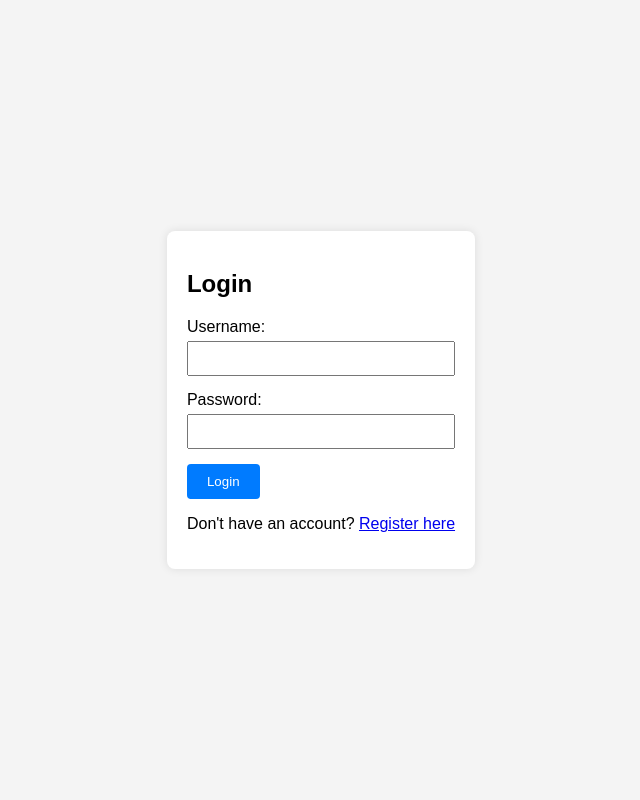
After one commit to thierryrudaseswa/DJANGOPRo, a Django app: page /login/ in a window 1280 px wide. The commit adds this page. Shown: the whole page, without its empty margins (319-959 px from the left). Run offline with Django 4.2, Linux system fonts and the light colour scheme; parts of the project's set-up code (start-up, migrations or seed data) failed here and were passed over.

Commit message:
The authentication in django python and form handling

```diff
--- a/blogapp/settings.py
+++ b/blogapp/settings.py
@@ -134,6 +134,7 @@ STATIC_URL = 'static/'
 STATICFILES_DIRS = (
     os.path.join(BASE_DIR, 'static'),
 )
+LOGIN_REDIRECT_URL = 'home'
 
 # Default primary key field type
 # https://docs.djangoproject.com/en/4.2/ref/settings/#default-auto-field
--- a/blogapp/urls.py
+++ b/blogapp/urls.py
@@ -16,8 +16,14 @@ Including another URLconf
 """
 from django.contrib import admin
 from django.urls import path, include
+from myblog import views
 
 urlpatterns = [
     path('admin/', admin.site.urls),
     path('', include('myblog.urls')),
+    path('', views.home_view, name="home"),
+    path('login/', views.login_view, name='login'),
+    path('logout/', views.logout_view, name='logout'),
+    path('register/', views.register_view, name='register'),
+    path('protected/', views.ProtectedView.as_view(), name='protected'),
 ]
--- a/myblog/static/styles/styles.css
+++ b/myblog/static/styles/styles.css
@@ -1,95 +1,56 @@
-body{
-    font-family: Arial, Helvetica, sans-serif;
-    background-color: #f9f9f9;
-    color: #333;
-    margin:0;
-    padding: 20px;
-    overflow: hidden;
+
+body {
+    font-family: Arial, sans-serif;
+    background-color: #f4f4f4;
+    margin: 0;
+    padding: 0;
+    display: flex;
+    justify-content: center;
+    align-items: center;
+    height: 100vh;
 }
 
-h1{
-    color: #4a90e2;
+.container {
+    background: #fff;
+    padding: 20px;
+    border-radius: 8px;
+    box-shadow: 0 0 10px rgba(0, 0, 0, 0.1);
 }
 
-a{
-    text-decoration: none;
-    color: #4a90e2;
-}
-a:hover{
-    text-decoration: underline;
+h2 {
+    margin-bottom: 20px;
 }
 
-button{
-    background-color: #4a90e2;
-    color: #fff;
-    padding: 10px 20px;
-    border: none;
-    border-radius: 5px;
-    cursor: pointer;
-}
-button:hover{
-    background-color: #357ab8;
+.form-group {
+    margin-bottom: 15px;
 }
 
-/* Home Page */
-.centered-content{
-    height: 100vh;
-    display: flex;
-    flex-direction: column;
-    justify-content: center;
-    align-items: center;
-}
-
-.btn{
-    font-size: 16px;
-    outline: none;
-}
-
-.logo{
-    width: 13%;
-    max-width: 600px;
+label {
     display: block;
-    margin: 0 auto 20px;
-}
-
-/* Form Styling */
-
-form{
-    max-width: 400px;
-    margin: 0 auto;
-    border: 1px solid #fff;
-    border-radius: 10px;
-    box-shadow: 0 4p 8px rgba(0,0,0,0.1);
-    padding: 20px;
-}
-
-label{
-    font-weight: bold;
+    margin-bottom: 5px;
 }
 
 input[type="text"],
-input[type="email"],
-textarea{
+input[type="password"] {
     width: 100%;
     padding: 8px;
-    margin: 10px 0 20px;
-    border-radius: 5px;
     box-sizing: border-box;
-    border: 1px solid #ddd;
 }
 
-/* Success Page Styling */
-.success-message{
-    text-align: center;
-    max-width: 400px;
-    margin: 0 auto;
-    border: 1px solid #ddd;
-    border-radius: 5px;
-    background-color: #fff;
-    box-shadow: 0 4px 8px rgba(0,0,0,0.1);
-    padding: 20px;
+button {
+    background: #007bff;
+    color: #fff;
+    border: none;
+    padding: 10px 20px;
+    cursor: pointer;
+    border-radius: 4px;
 }
 
-.success-message p{
-    margin: 20px 0;
+button:hover {
+    background: #0056b3;
 }
+
+.error {
+    color: red;
+    margin-top: 10px;
+}
--- /dev/null
+++ b/myblog/templates/accounts/login.html
@@ -0,0 +1,30 @@
+{% load static %}
+<!DOCTYPE html>
+<html>
+<head>
+    <title>Login</title>
+    <link rel="stylesheet" type="text/css" href="{% static 'styles/styles.css' %}">
+</head>
+<body>
+    <div class="container">
+        <h2>Login</h2>
+        <form method="post" action="{% url 'login' %}">
+            {% csrf_token %}
+            <input type="hidden" name="next" value="{{ next }}">
+            <div class="form-group">
+                <label for="username">Username:</label>
+                <input type="text" name="username" id="username" required>
+            </div>
+            <div class="form-group">
+                <label for="password">Password:</label>
+                <input type="password" name="password" id="password" required>
+            </div>
+            <button type="submit">Login</button>
+        </form>
+        {% if error %}
+            <p class="error">{{ error }}</p>
+        {% endif %}
+        <p>Don't have an account? <a href="{% url 'register' %}">Register here</a></p>
+    </div>
+</body>
+</html>
--- a/myblog/urls.py
+++ b/myblog/urls.py
@@ -3,7 +3,13 @@ from . import views
 
 urlpatterns = [
     # path('', views.index)
-    path('', views.home_view, name='home'),
-    path('contact/', views.contact_view, name='contact'),
-    path('contact/success', views.contact_success_view, name='contact-success')
+    # path('', views.home_view, name='home'),
+    # path('contact/', views.contact_view, name='contact'),
+    # path('contact/success', views.contact_success_view, name='contact-success')
+    path('', views.home_view, name="home"),
+    path('login/', views.login_view, name='login'),
+    path('logout/', views.logout_view, name='logout'),
+    path('register/', views.register_view, name='register'),
+    path('protected/', views.ProtectedView.as_view(), name='protected'),
+
 ]
--- a/myblog/views.py
+++ b/myblog/views.py
@@ -5,28 +5,103 @@ from .form import ContactForm
 
 # Create your views here.
 
-def index(request):
-    tours = Tour.objects.all()
-    context = {"tours" : tours}
-    return render(request, 'tours/index.html', context)
+# def index(request):
+#     tours = Tour.objects.all()
+#     context = {"tours" : tours}
+#     return render(request, 'tours/index.html', context)
 
-def home_view(request):
-    return render(request, 'form_app/home.html')
+# def home_view(request):
+#     return render(request, 'form_app/home.html')
 
 
-def contact_view(request):
-    if request.method == "POST":
-        form = ContactForm(request.POST)
-        if form.is_valid():
-            form.send_email()
-            return redirect('contact-success')
+# def contact_view(request):
+#     if request.method == "POST":
+#         form = ContactForm(request.POST)
+#         if form.is_valid():
+#             form.send_email()
+#             return redirect('contact-success')
 
 
-    else:
-        form = ContactForm()
-    context = {'form':form}
-    return render(request, 'form_app/contact.html', context)
+#     else:
+#         form = ContactForm()
+#     context = {'form':form}
+#     return render(request, 'form_app/contact.html', context)
 
 
-def contact_success_view(request):
-    return render(request, 'form_app/contact_success.html')
+# def contact_success_view(request):
+#     return render(request, 'form_app/contact_success.html')
+
+# To handle views and redirects
+from django.shortcuts import render, redirect
+
+# To Import auth functions form Django
+from django.contrib.auth import authenticate, login, logout
+
+# The login_required decorator to protect views
+from django.contrib.auth.decorators import login_required
+
+# For class-based views[CBV]
+from django.contrib.auth.mixins import LoginRequiredMixin
+
+# For class-based views[CBV]
+from django.views import View
+
+#  Import the User class (model)
+from django.contrib.auth.models import User
+
+# Import the RegisterForm from forms.py
+from .forms import RegisterForm
+
+
+def register_view(request):
+    if request.method == "POST":
+        form = RegisterForm(request.POST)
+        if form.is_valid():
+            username = form.cleaned_data.get("username")
+            password = form.cleaned_data.get("password")
+            user = User.objects.create_user(username=username, password=password)
+            login(request, user)
+            return redirect("home")
+        else:
+            form = RegisterForm()
+        return render(request, "accounts/register.html", {"form": form})
+
+
+def login_view(request):
+    error_message = None
+    if request.method == "POST":
+        username = request.POST.get("username")
+        password = request.POST.get("password")
+        user = authenticate(request, username=username, password=password)
+        if user is not None:
+            login(request, user)
+            next_url = request.POST.get("next") or request.GET.get("next") or "home"
+            return redirect(next_url)
+        else:
+            error_message = "Invalid credentials"
+    return render(request, "accounts/login.html", {"error": error_message})
+
+
+def logout_view(request):
+    if request.method == "POST":
+        logout(request)
+        return redirect("login")
+    else:
+        return redirect("home")
+
+
+# Home View
+# Using the decorator
+@login_required
+def home_view(request):
+    return render(request, "auth1_app/home.html")
+
+
+# Protected View
+class ProtectedView(LoginRequiredMixin, View):
+    login_url = "/login/"
+    # 'next' - to redirect URL
+    redirect_field_name = "redirect_to"
+
+    def get(self, request):
+        return render(request, "registration/protected.html")
```
Also changed, not shown: myblog/form.py (+25 -6 lines), myblog/templates/accounts/logout.html (added, +21 -0 lines), myblog/templates/accounts/register.html (added, +20 -0 lines), myblog/templates/auth1_app/home.html (added, +21 -0 lines), myblog/templates/registration/protected.html (added, +18 -0 lines).
